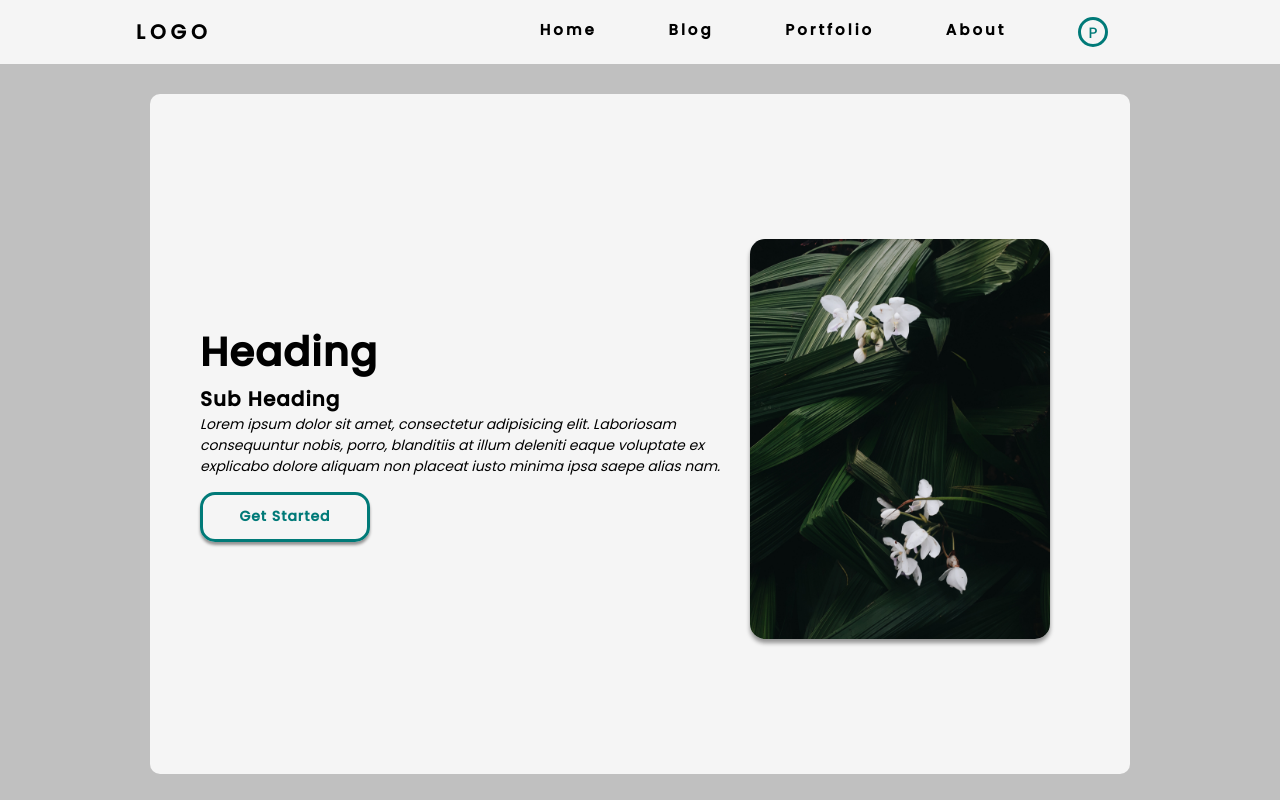
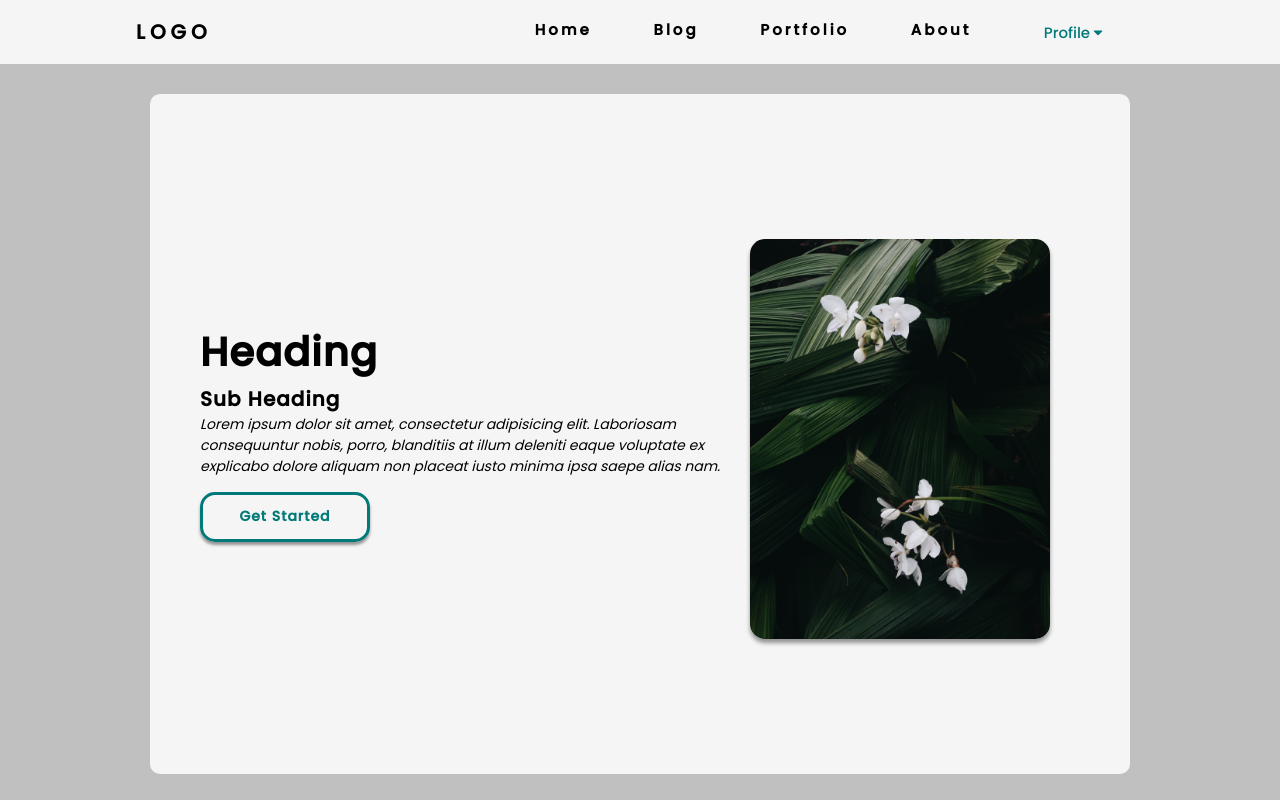
Before and after one commit to Manikandan-Prabhu/Intern-Project1, a plain HTML site: page index.html in a window 1280 px wide. Shown: the top 800 px of the page. Drawn offline with Linux system fonts and the light colour scheme; files whose address does not match are found by name.

Commit message:
Second Commit

```diff
--- a/index.html
+++ b/index.html
@@ -5,6 +5,7 @@
         <link rel="preconnect" href="https://fonts.gstatic.com" crossorigin>
         <link href="https://fonts.googleapis.com/css2?family=Poppins:wght@300;400;500&display=swap" rel="stylesheet">
         <link rel="stylesheet" href="styles.css">
+        <link rel="stylesheet" href="https://cdnjs.cloudflare.com/ajax/libs/font-awesome/4.7.0/css/font-awesome.min.css">
         <link rel="stylesheet" href="https://fonts.googleapis.com/icon?family=Material+Icons">
     </head>
     <body>
@@ -22,7 +23,10 @@
                     </li>-->
                     <li>
                         <div class="dropdown">
-                            <button class="profile"><span>P</span></button>
+                            <button class="profile">
+                                <span>Profile</span>
+                                <span><i class="fa fa-caret-down"></i></span>
+                            </button>
                         <div class="dropdown-content">
                             <a href="#">My Profile </a>
                             <a href="#">Edit</a>
--- a/styles.css
+++ b/styles.css
@@ -60,12 +60,13 @@ nav{
     overflow:hidden;
 }
 .profile{
-    width: 30px;
+    width: 80px;
     height: 30px;
     outline: none;
     background-color: transparent;
-    border:3px solid #007A78;
-    border-radius: 50%;
+    border:none;
+    /*border:3px solid #007A78;*/
+    border-radius: 20px;
     cursor: pointer;
     transition: all 0.5s ease;
 }
@@ -76,6 +77,7 @@ nav{
     font-weight: 500;
 }
 .dropdown-content{
+    margin-top: 2px;
     display: none;
     position: absolute;
     background-color: transparent;
```
